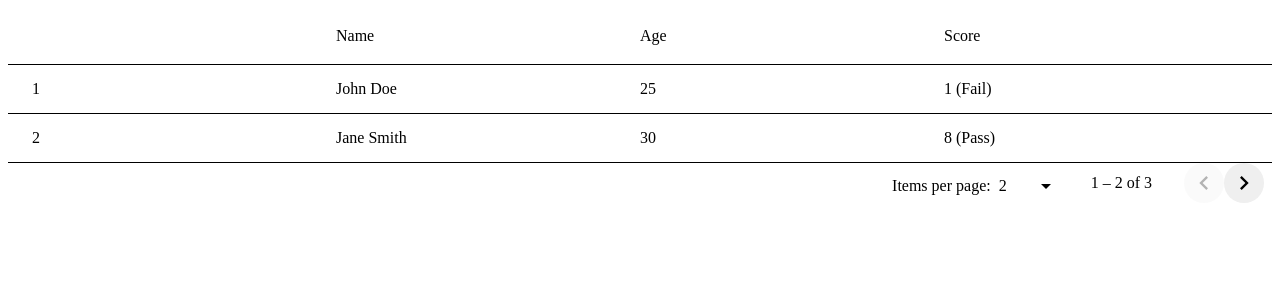
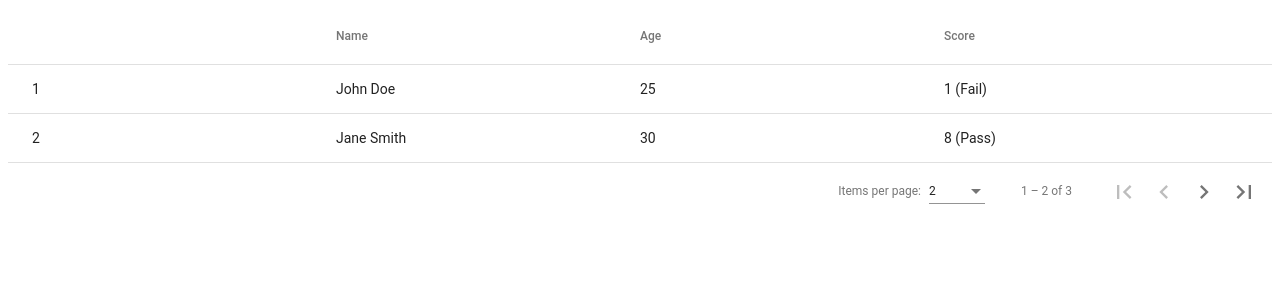
Before and after one commit to NguyenNhatThao/Angular-demo, an Angular app: page /dashboard in a window 1280 px wide. Both pictures are taken after a click on the button "Student". Shown: the top 300 px of the page. Built offline with nearby package versions, Linux system fonts and the light colour scheme.

Commit message:
fix bug choose options

```diff
--- a/package.json
+++ b/package.json
@@ -10,7 +10,7 @@
   },
   "private": true,
   "dependencies": {
-    "@angular/animations": "^16.1.8",
+    "@angular/animations": "^14.0.0",
     "@angular/cdk": "^14.1.0",
     "@angular/common": "^14.0.0",
     "@angular/compiler": "^14.0.0",
--- a/src/app/modules/employee/components/display-list-employee/display-list-employee.component.html
+++ b/src/app/modules/employee/components/display-list-employee/display-list-employee.component.html
@@ -23,21 +23,11 @@
     </ng-container>
 
     <mat-header-row *matHeaderRowDef="displayedColumns"></mat-header-row>
-    <mat-row
-      *matRowDef="let row; columns: displayedColumns"
-      (click)="goToStudentDetail(row.id, row.name)"
-      focusColumn
-      [highlightColor]="'green'"
-    >
+    <mat-row *matRowDef="let row; columns: displayedColumns" (click)="goToStudentDetail(row.id, row.name)" focusColumn
+      [highlightColor]="'green'">
     </mat-row>
   </mat-table>
 </div>
-<mat-paginator
-  class="paginator"
-  [length]="totalRecords"
-  [pageSize]="pageSize"
-  (page)="onPageChange($event)"
-  [pageSizeOptions]="[2, 3, 4, 5]"
-  aria-label="Select page"
->
+<mat-paginator #myPaginator [length]="totalRecords" [pageSize]="pageSize" (page)="onPageChange($event)"
+  [pageSizeOptions]="pageSizeOptions" aria-label="Select page" showFirstLastButtons>
 </mat-paginator>
--- /dev/null
+++ b/src/app/modules/employee/components/display-list-employee/display-list-employee.component.scss
@@ -0,0 +1,10 @@
+.custom-paginator {
+  display: flex;
+  align-items: center;
+  justify-content: center;
+}
+
+.page-size-options {
+  margin: 0 8px;
+  min-width: 120px;
+}
--- a/src/app/modules/employee/components/display-list-employee/display-list-employee.component.ts
+++ b/src/app/modules/employee/components/display-list-employee/display-list-employee.component.ts
@@ -5,20 +5,25 @@ import {
   OnInit,
   Output,
   SimpleChanges,
+  ViewChild,
 } from '@angular/core';
+import { MatPaginator } from '@angular/material/paginator';
 import { Router } from '@angular/router';
 
 @Component({
   selector: 'app-display-list-employee',
   templateUrl: './display-list-employee.component.html',
+  styleUrls: ['./display-list-employee.component.scss'],
 })
 export class DisplayListEmployeeComponent implements OnInit {
+  @ViewChild('myPaginator') paginator!: MatPaginator;
   @Input() displayedColumns: String[] = [];
   @Input() dataSource: any;
   @Input() totalRecords = 0;
   @Output() onSelectPage = new EventEmitter<any>();
 
   pageSize = 2;
+  pageSizeOptions = [2, 3, 4, 15];
 
   constructor(private router: Router) {}
 
--- a/src/app/modules/employee/employee.module.ts
+++ b/src/app/modules/employee/employee.module.ts
@@ -20,11 +20,7 @@ const routes: Routes = [
 ];
 @NgModule({
   providers: [StudentService],
-  imports: [
-    FlexLayoutModule,
-    SharedModule,
-    RouterModule.forChild(routes),
-  ],
+  imports: [FlexLayoutModule, SharedModule, RouterModule.forChild(routes)],
   declarations: [
     DisplayListEmployeeComponent,
     StudentComponent,
--- a/src/styles.css
+++ b/src/styles.css
@@ -1 +1 @@
-/* You can add global styles to this file, and also import other style files */
+@import "~@angular/material/prebuilt-themes/deeppurple-amber.css";
```
Also changed, not shown: src/app/app.module.ts (+12 -1 lines), src/app/common/shared.module.ts (+23 -5 lines), 1 other file (tests, documents, lock files or other folders).
